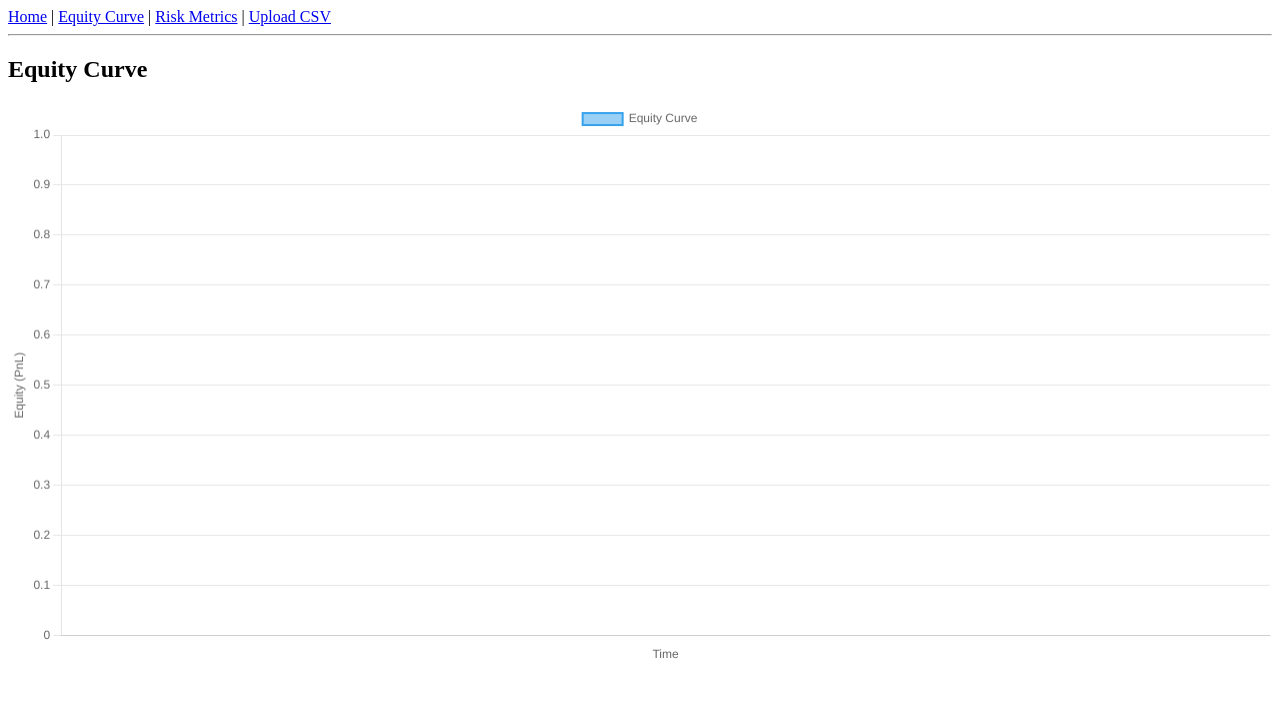
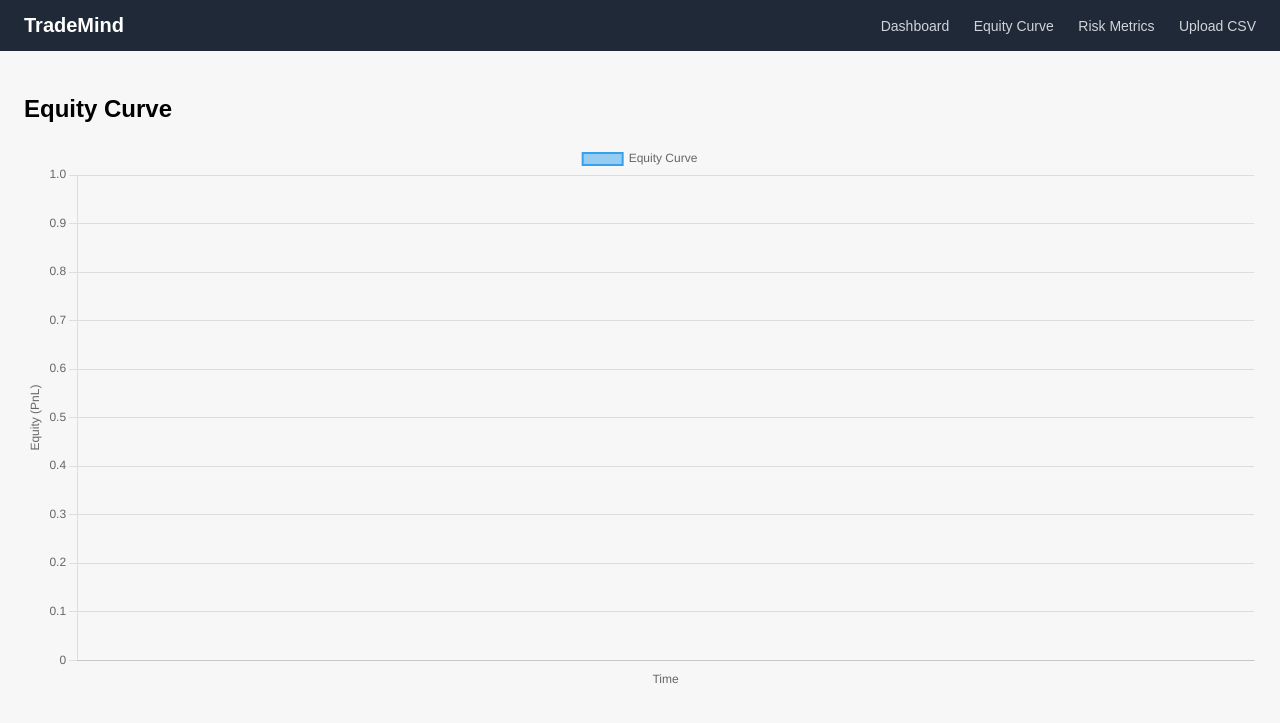
Before and after one commit to SatyajitKumar123/trademind, a Django app: page /dashboard/ui/equity/ in a window 1280 px wide. Shown: the top 723 px of the page. Run offline with Django 5.2, Linux system fonts and the light colour scheme; data that the repository does not hold is empty.

Commit message:
ui: improve dashboard navbar and layout styling

```diff
--- a/dashboard/templates/dashboard/base.html
+++ b/dashboard/templates/dashboard/base.html
@@ -2,26 +2,78 @@
 <html>
 <head>
     <title>TradeMind Dashboard</title>
+
+    <style>
+        body {
+            font-family: Arial, sans-serif;
+            margin: 0;
+            background-color: #f7f7f7;
+        }
+
+        .navbar {
+            background-color: #1f2937; /* dark slate */
+            padding: 14px 24px;
+            display: flex;
+            align-items: center;
+            justify-content: space-between;
+        }
+
+        .navbar-brand {
+            color: #ffffff;
+            font-size: 20px;
+            font-weight: bold;
+            text-decoration: none;
+        }
+
+        .nav-links a {
+            color: #d1d5db;
+            margin-left: 20px;
+            text-decoration: none;
+            font-size: 14px;
+        }
+
+        .nav-links a:hover {
+            color: #ffffff;
+        }
+
+        .container {
+            padding: 24px;
+        }
+
+        hr {
+            border: none;
+            border-top: 1px solid #ddd;
+            margin: 20px 0;
+        }
+    </style>
 </head>
 <body>
-    <nav>
-        <a href="{% url 'dashboard-home' %}">Home</a> |
-        <a href="{% url 'dashboard-equity' %}">Equity Curve</a> |
-        <a href="{% url 'dashboard-risk' %}">Risk Metrics</a> |
+
+<div class="navbar">
+    <a class="navbar-brand" href="{% url 'dashboard-home' %}">
+        TradeMind
+    </a>
+
+    <div class="nav-links">
+        <a href="{% url 'dashboard-home' %}">Dashboard</a>
+        <a href="{% url 'dashboard-equity' %}">Equity Curve</a>
+        <a href="{% url 'dashboard-risk' %}">Risk Metrics</a>
         <a href="{% url 'dashboard-upload' %}">Upload CSV</a>
-    </nav>
+    </div>
+</div>
 
-    <hr>
+<div class="container">
 
     {% if messages %}
-        <ul>
-            {% for message in messages %}
-                <li>{{ message }}</li>
-            {% endfor %}
-        </ul>
+        {% for message in messages %}
+            <p>{{ message }}</p>
+        {% endfor %}
         <hr>
     {% endif %}
 
     {% block content %}{% endblock %}
+
+</div>
+
 </body>
 </html>
```
